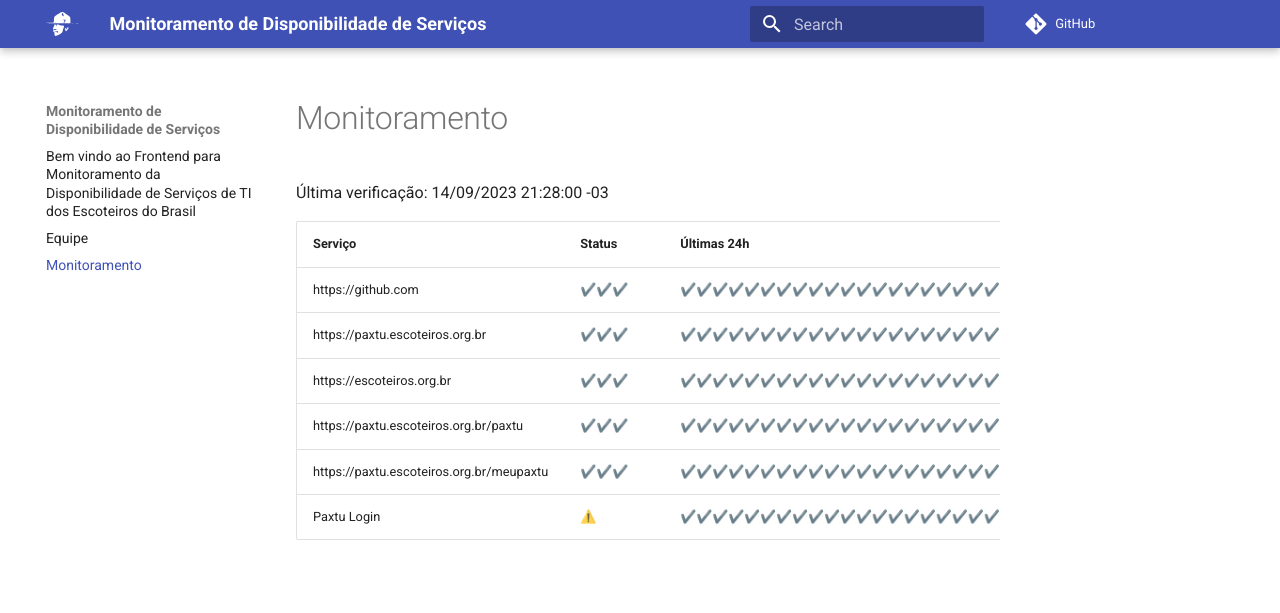
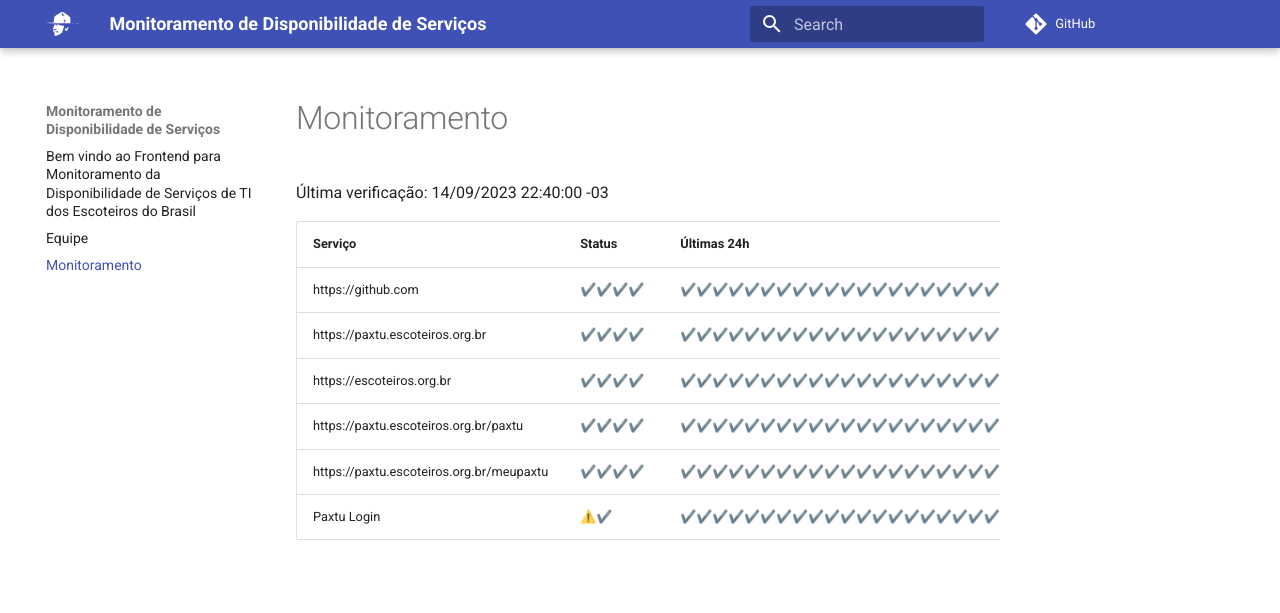
Before and after one commit to Escoteiros/docs, an MkDocs documentation site: the page built from docs/uptime.md, in a window 1280 px wide. Shown: the top 613 px of the page. Built offline with MkDocs 1.6.1 and Material for MkDocs 9.7.7, drawn with Linux system fonts in a browser that asks for light colours; comment, search, counter and statistics services are not loaded.

Commit message:
[UPTIME] updating data

```diff
--- a/docs/uptime.md
+++ b/docs/uptime.md
@@ -1,12 +1,12 @@
 # Monitoramento
 
-Última verificação: 14/09/2023 21:28:00 -03
+Última verificação: 14/09/2023 22:40:00 -03
 
 |Serviço|Status|Últimas 24h|
 |---|---|---|
-|https://github.com|<span title="2023-09-11: OK=5">✔️</span><span title="2023-09-12: OK=25">✔️</span><span title="2023-09-13: OK=31">✔️</span>|<span title="13/09/2023 21:28:00 -03 : 200">✔️</span><span title="13/09/2023 22:39:00 -03 : 200">✔️</span><span title="13/09/2023 23:12:00 -03 : 200">✔️</span><span title="14/09/2023 00:06:00 -03 : 200">✔️</span><span title="14/09/2023 01:07:00 -03 : 200">✔️</span><span title="14/09/2023 02:04:00 -03 : 200">✔️</span><span title="14/09/2023 03:08:00 -03 : 200">✔️</span><span title="14/09/2023 04:06:00 -03 : 200">✔️</span><span title="14/09/2023 05:08:00 -03 : 200">✔️</span><span title="14/09/2023 06:05:00 -03 : 200">✔️</span><span title="14/09/2023 07:06:00 -03 : 200">✔️</span><span title="14/09/2023 08:03:00 -03 : 200">✔️</span><span title="14/09/2023 09:11:00 -03 : 200">✔️</span><span title="14/09/2023 10:08:00 -03 : 200">✔️</span><span title="14/09/2023 11:04:00 -03 : 200">✔️</span><span title="14/09/2023 12:06:00 -03 : 200">✔️</span><span title="14/09/2023 13:07:00 -03 : 200">✔️</span><span title="14/09/2023 14:04:00 -03 : 200">✔️</span><span title="14/09/2023 15:07:00 -03 : 200">✔️</span><span title="14/09/2023 16:02:00 -03 : 200">✔️</span><span title="14/09/2023 17:06:00 -03 : 200">✔️</span><span title="14/09/2023 18:03:00 -03 : 200">✔️</span><span title="14/09/2023 19:04:00 -03 : 200">✔️</span><span title="14/09/2023 20:05:00 -03 : 200">✔️</span><span title="14/09/2023 21:28:00 -03 : 200">✔️</span>|
-|https://paxtu.escoteiros.org.br|<span title="2023-09-11: OK=5">✔️</span><span title="2023-09-12: OK=25">✔️</span><span title="2023-09-13: OK=31">✔️</span>|<span title="13/09/2023 21:28:00 -03 : 200">✔️</span><span title="13/09/2023 22:39:00 -03 : 200">✔️</span><span title="13/09/2023 23:12:00 -03 : 200">✔️</span><span title="14/09/2023 00:06:00 -03 : 200">✔️</span><span title="14/09/2023 01:07:00 -03 : 200">✔️</span><span title="14/09/2023 02:04:00 -03 : 200">✔️</span><span title="14/09/2023 03:08:00 -03 : 200">✔️</span><span title="14/09/2023 04:06:00 -03 : 200">✔️</span><span title="14/09/2023 05:08:00 -03 : 200">✔️</span><span title="14/09/2023 06:05:00 -03 : 200">✔️</span><span title="14/09/2023 07:06:00 -03 : 200">✔️</span><span title="14/09/2023 08:03:00 -03 : 200">✔️</span><span title="14/09/2023 09:11:00 -03 : 200">✔️</span><span title="14/09/2023 10:08:00 -03 : 200">✔️</span><span title="14/09/2023 11:04:00 -03 : 200">✔️</span><span title="14/09/2023 12:06:00 -03 : 200">✔️</span><span title="14/09/2023 13:07:00 -03 : 200">✔️</span><span title="14/09/2023 14:04:00 -03 : 200">✔️</span><span title="14/09/2023 15:07:00 -03 : 200">✔️</span><span title="14/09/2023 16:02:00 -03 : 200">✔️</span><span title="14/09/2023 17:06:00 -03 : 200">✔️</span><span title="14/09/2023 18:03:00 -03 : 200">✔️</span><span title="14/09/2023 19:04:00 -03 : 200">✔️</span><span title="14/09/2023 20:05:00 -03 : 200">✔️</span><span title="14/09/2023 21:28:00 -03 : 200">✔️</span>|
-|https://escoteiros.org.br|<span title="2023-09-11: OK=5">✔️</span><span title="2023-09-12: OK=25">✔️</span><span title="2023-09-13: OK=31">✔️</span>|<span title="13/09/2023 21:28:00 -03 : 200">✔️</span><span title="13/09/2023 22:39:00 -03 : 200">✔️</span><span title="13/09/2023 23:12:00 -03 : 200">✔️</span><span title="14/09/2023 00:06:00 -03 : 200">✔️</span><span title="14/09/2023 01:07:00 -03 : 200">✔️</span><span title="14/09/2023 02:04:00 -03 : 200">✔️</span><span title="14/09/2023 03:08:00 -03 : 200">✔️</span><span title="14/09/2023 04:06:00 -03 : 200">✔️</span><span title="14/09/2023 05:08:00 -03 : 200">✔️</span><span title="14/09/2023 06:05:00 -03 : 200">✔️</span><span title="14/09/2023 07:06:00 -03 : 200">✔️</span><span title="14/09/2023 08:03:00 -03 : 200">✔️</span><span title="14/09/2023 09:11:00 -03 : 200">✔️</span><span title="14/09/2023 10:08:00 -03 : 200">✔️</span><span title="14/09/2023 11:04:00 -03 : 200">✔️</span><span title="14/09/2023 12:06:00 -03 : 200">✔️</span><span title="14/09/2023 13:07:00 -03 : 200">✔️</span><span title="14/09/2023 14:04:00 -03 : 200">✔️</span><span title="14/09/2023 15:07:00 -03 : 200">✔️</span><span title="14/09/2023 16:02:00 -03 : 200">✔️</span><span title="14/09/2023 17:06:00 -03 : 200">✔️</span><span title="14/09/2023 18:03:00 -03 : 200">✔️</span><span title="14/09/2023 19:04:00 -03 : 200">✔️</span><span title="14/09/2023 20:05:00 -03 : 200">✔️</span><span title="14/09/2023 21:28:00 -03 : 200">✔️</span>|
-|https://paxtu.escoteiros.org.br/paxtu|<span title="2023-09-11: OK=1">✔️</span><span title="2023-09-12: OK=25">✔️</span><span title="2023-09-13: OK=31">✔️</span>|<span title="13/09/2023 21:28:00 -03 : 200">✔️</span><span title="13/09/2023 22:39:00 -03 : 200">✔️</span><span title="13/09/2023 23:12:00 -03 : 200">✔️</span><span title="14/09/2023 00:06:00 -03 : 200">✔️</span><span title="14/09/2023 01:07:00 -03 : 200">✔️</span><span title="14/09/2023 02:04:00 -03 : 200">✔️</span><span title="14/09/2023 03:08:00 -03 : 200">✔️</span><span title="14/09/2023 04:06:00 -03 : 200">✔️</span><span title="14/09/2023 05:08:00 -03 : 200">✔️</span><span title="14/09/2023 06:05:00 -03 : 200">✔️</span><span title="14/09/2023 07:06:00 -03 : 200">✔️</span><span title="14/09/2023 08:03:00 -03 : 200">✔️</span><span title="14/09/2023 09:11:00 -03 : 200">✔️</span><span title="14/09/2023 10:08:00 -03 : 200">✔️</span><span title="14/09/2023 11:04:00 -03 : 200">✔️</span><span title="14/09/2023 12:06:00 -03 : 200">✔️</span><span title="14/09/2023 13:07:00 -03 : 200">✔️</span><span title="14/09/2023 14:04:00 -03 : 200">✔️</span><span title="14/09/2023 15:07:00 -03 : 200">✔️</span><span title="14/09/2023 16:02:00 -03 : 200">✔️</span><span title="14/09/2023 17:06:00 -03 : 200">✔️</span><span title="14/09/2023 18:03:00 -03 : 200">✔️</span><span title="14/09/2023 19:04:00 -03 : 200">✔️</span><span title="14/09/2023 20:05:00 -03 : 200">✔️</span><span title="14/09/2023 21:28:00 -03 : 200">✔️</span>|
-|https://paxtu.escoteiros.org.br/meupaxtu|<span title="2023-09-11: OK=1">✔️</span><span title="2023-09-12: OK=25">✔️</span><span title="2023-09-13: OK=31">✔️</span>|<span title="13/09/2023 21:28:00 -03 : 200">✔️</span><span title="13/09/2023 22:39:00 -03 : 200">✔️</span><span title="13/09/2023 23:12:00 -03 : 200">✔️</span><span title="14/09/2023 00:06:00 -03 : 200">✔️</span><span title="14/09/2023 01:07:00 -03 : 200">✔️</span><span title="14/09/2023 02:04:00 -03 : 200">✔️</span><span title="14/09/2023 03:08:00 -03 : 200">✔️</span><span title="14/09/2023 04:06:00 -03 : 200">✔️</span><span title="14/09/2023 05:08:00 -03 : 200">✔️</span><span title="14/09/2023 06:05:00 -03 : 200">✔️</span><span title="14/09/2023 07:06:00 -03 : 200">✔️</span><span title="14/09/2023 08:03:00 -03 : 200">✔️</span><span title="14/09/2023 09:11:00 -03 : 200">✔️</span><span title="14/09/2023 10:08:00 -03 : 200">✔️</span><span title="14/09/2023 11:04:00 -03 : 200">✔️</span><span title="14/09/2023 12:06:00 -03 : 200">✔️</span><span title="14/09/2023 13:07:00 -03 : 200">✔️</span><span title="14/09/2023 14:04:00 -03 : 200">✔️</span><span title="14/09/2023 15:07:00 -03 : 200">✔️</span><span title="14/09/2023 16:02:00 -03 : 200">✔️</span><span title="14/09/2023 17:06:00 -03 : 200">✔️</span><span title="14/09/2023 18:03:00 -03 : 200">✔️</span><span title="14/09/2023 19:04:00 -03 : 200">✔️</span><span title="14/09/2023 20:05:00 -03 : 200">✔️</span><span title="14/09/2023 21:28:00 -03 : 200">✔️</span>|
-|Paxtu Login|<span title="2023-09-13: OK=24, Falhas=6">⚠️</span>|<span title="13/09/2023 21:28:00 -03 : 200">✔️</span><span title="13/09/2023 22:39:00 -03 : 200">✔️</span><span title="13/09/2023 23:12:00 -03 : 200">✔️</span><span title="14/09/2023 00:06:00 -03 : 200">✔️</span><span title="14/09/2023 01:07:00 -03 : 200">✔️</span><span title="14/09/2023 02:05:00 -03 : 200">✔️</span><span title="14/09/2023 03:08:00 -03 : 200">✔️</span><span title="14/09/2023 04:06:00 -03 : 200">✔️</span><span title="14/09/2023 05:08:00 -03 : 200">✔️</span><span title="14/09/2023 06:05:00 -03 : 200">✔️</span><span title="14/09/2023 07:06:00 -03 : 200">✔️</span><span title="14/09/2023 08:03:00 -03 : 200">✔️</span><span title="14/09/2023 09:11:00 -03 : 200">✔️</span><span title="14/09/2023 10:08:00 -03 : 200">✔️</span><span title="14/09/2023 11:04:00 -03 : 200">✔️</span><span title="14/09/2023 12:06:00 -03 : 200">✔️</span><span title="14/09/2023 13:07:00 -03 : 200">✔️</span><span title="14/09/2023 14:04:00 -03 : 200">✔️</span><span title="14/09/2023 15:07:00 -03 : 200">✔️</span><span title="14/09/2023 16:02:00 -03 : 200">✔️</span><span title="14/09/2023 17:06:00 -03 : 200">✔️</span><span title="14/09/2023 18:03:00 -03 : 200">✔️</span><span title="14/09/2023 19:04:00 -03 : 200">✔️</span><span title="14/09/2023 20:05:00 -03 : 200">✔️</span><span title="14/09/2023 21:28:00 -03 : 200">✔️</span>|
+|https://github.com|<span title="2023-09-11: OK=5">✔️</span><span title="2023-09-12: OK=25">✔️</span><span title="2023-09-13: OK=31">✔️</span><span title="2023-09-14: OK=2">✔️</span>|<span title="13/09/2023 23:12:00 -03 : 200">✔️</span><span title="14/09/2023 00:06:00 -03 : 200">✔️</span><span title="14/09/2023 01:07:00 -03 : 200">✔️</span><span title="14/09/2023 02:04:00 -03 : 200">✔️</span><span title="14/09/2023 03:08:00 -03 : 200">✔️</span><span title="14/09/2023 04:06:00 -03 : 200">✔️</span><span title="14/09/2023 05:08:00 -03 : 200">✔️</span><span title="14/09/2023 06:05:00 -03 : 200">✔️</span><span title="14/09/2023 07:06:00 -03 : 200">✔️</span><span title="14/09/2023 08:03:00 -03 : 200">✔️</span><span title="14/09/2023 09:11:00 -03 : 200">✔️</span><span title="14/09/2023 10:08:00 -03 : 200">✔️</span><span title="14/09/2023 11:04:00 -03 : 200">✔️</span><span title="14/09/2023 12:06:00 -03 : 200">✔️</span><span title="14/09/2023 13:07:00 -03 : 200">✔️</span><span title="14/09/2023 14:04:00 -03 : 200">✔️</span><span title="14/09/2023 15:07:00 -03 : 200">✔️</span><span title="14/09/2023 16:02:00 -03 : 200">✔️</span><span title="14/09/2023 17:06:00 -03 : 200">✔️</span><span title="14/09/2023 18:03:00 -03 : 200">✔️</span><span title="14/09/2023 19:04:00 -03 : 200">✔️</span><span title="14/09/2023 20:05:00 -03 : 200">✔️</span><span title="14/09/2023 21:28:00 -03 : 200">✔️</span><span title="14/09/2023 22:40:00 -03 : 200">✔️</span>|
+|https://paxtu.escoteiros.org.br|<span title="2023-09-11: OK=5">✔️</span><span title="2023-09-12: OK=25">✔️</span><span title="2023-09-13: OK=31">✔️</span><span title="2023-09-14: OK=2">✔️</span>|<span title="13/09/2023 23:12:00 -03 : 200">✔️</span><span title="14/09/2023 00:06:00 -03 : 200">✔️</span><span title="14/09/2023 01:07:00 -03 : 200">✔️</span><span title="14/09/2023 02:04:00 -03 : 200">✔️</span><span title="14/09/2023 03:08:00 -03 : 200">✔️</span><span title="14/09/2023 04:06:00 -03 : 200">✔️</span><span title="14/09/2023 05:08:00 -03 : 200">✔️</span><span title="14/09/2023 06:05:00 -03 : 200">✔️</span><span title="14/09/2023 07:06:00 -03 : 200">✔️</span><span title="14/09/2023 08:03:00 -03 : 200">✔️</span><span title="14/09/2023 09:11:00 -03 : 200">✔️</span><span title="14/09/2023 10:08:00 -03 : 200">✔️</span><span title="14/09/2023 11:04:00 -03 : 200">✔️</span><span title="14/09/2023 12:06:00 -03 : 200">✔️</span><span title="14/09/2023 13:07:00 -03 : 200">✔️</span><span title="14/09/2023 14:04:00 -03 : 200">✔️</span><span title="14/09/2023 15:07:00 -03 : 200">✔️</span><span title="14/09/2023 16:02:00 -03 : 200">✔️</span><span title="14/09/2023 17:06:00 -03 : 200">✔️</span><span title="14/09/2023 18:03:00 -03 : 200">✔️</span><span title="14/09/2023 19:04:00 -03 : 200">✔️</span><span title="14/09/2023 20:05:00 -03 : 200">✔️</span><span title="14/09/2023 21:28:00 -03 : 200">✔️</span><span title="14/09/2023 22:40:00 -03 : 200">✔️</span>|
+|https://escoteiros.org.br|<span title="2023-09-11: OK=5">✔️</span><span title="2023-09-12: OK=25">✔️</span><span title="2023-09-13: OK=31">✔️</span><span title="2023-09-14: OK=2">✔️</span>|<span title="13/09/2023 23:12:00 -03 : 200">✔️</span><span title="14/09/2023 00:06:00 -03 : 200">✔️</span><span title="14/09/2023 01:07:00 -03 : 200">✔️</span><span title="14/09/2023 02:04:00 -03 : 200">✔️</span><span title="14/09/2023 03:08:00 -03 : 200">✔️</span><span title="14/09/2023 04:06:00 -03 : 200">✔️</span><span title="14/09/2023 05:08:00 -03 : 200">✔️</span><span title="14/09/2023 06:05:00 -03 : 200">✔️</span><span title="14/09/2023 07:06:00 -03 : 200">✔️</span><span title="14/09/2023 08:03:00 -03 : 200">✔️</span><span title="14/09/2023 09:11:00 -03 : 200">✔️</span><span title="14/09/2023 10:08:00 -03 : 200">✔️</span><span title="14/09/2023 11:04:00 -03 : 200">✔️</span><span title="14/09/2023 12:06:00 -03 : 200">✔️</span><span title="14/09/2023 13:07:00 -03 : 200">✔️</span><span title="14/09/2023 14:04:00 -03 : 200">✔️</span><span title="14/09/2023 15:07:00 -03 : 200">✔️</span><span title="14/09/2023 16:02:00 -03 : 200">✔️</span><span title="14/09/2023 17:06:00 -03 : 200">✔️</span><span title="14/09/2023 18:03:00 -03 : 200">✔️</span><span title="14/09/2023 19:04:00 -03 : 200">✔️</span><span title="14/09/2023 20:05:00 -03 : 200">✔️</span><span title="14/09/2023 21:28:00 -03 : 200">✔️</span><span title="14/09/2023 22:40:00 -03 : 200">✔️</span>|
+|https://paxtu.escoteiros.org.br/paxtu|<span title="2023-09-11: OK=1">✔️</span><span title="2023-09-12: OK=25">✔️</span><span title="2023-09-13: OK=31">✔️</span><span title="2023-09-14: OK=2">✔️</span>|<span title="13/09/2023 23:12:00 -03 : 200">✔️</span><span title="14/09/2023 00:06:00 -03 : 200">✔️</span><span title="14/09/2023 01:07:00 -03 : 200">✔️</span><span title="14/09/2023 02:04:00 -03 : 200">✔️</span><span title="14/09/2023 03:08:00 -03 : 200">✔️</span><span title="14/09/2023 04:06:00 -03 : 200">✔️</span><span title="14/09/2023 05:08:00 -03 : 200">✔️</span><span title="14/09/2023 06:05:00 -03 : 200">✔️</span><span title="14/09/2023 07:06:00 -03 : 200">✔️</span><span title="14/09/2023 08:03:00 -03 : 200">✔️</span><span title="14/09/2023 09:11:00 -03 : 200">✔️</span><span title="14/09/2023 10:08:00 -03 : 200">✔️</span><span title="14/09/2023 11:04:00 -03 : 200">✔️</span><span title="14/09/2023 12:06:00 -03 : 200">✔️</span><span title="14/09/2023 13:07:00 -03 : 200">✔️</span><span title="14/09/2023 14:04:00 -03 : 200">✔️</span><span title="14/09/2023 15:07:00 -03 : 200">✔️</span><span title="14/09/2023 16:02:00 -03 : 200">✔️</span><span title="14/09/2023 17:06:00 -03 : 200">✔️</span><span title="14/09/2023 18:03:00 -03 : 200">✔️</span><span title="14/09/2023 19:04:00 -03 : 200">✔️</span><span title="14/09/2023 20:05:00 -03 : 200">✔️</span><span title="14/09/2023 21:28:00 -03 : 200">✔️</span><span title="14/09/2023 22:40:00 -03 : 200">✔️</span>|
+|https://paxtu.escoteiros.org.br/meupaxtu|<span title="2023-09-11: OK=1">✔️</span><span title="2023-09-12: OK=25">✔️</span><span title="2023-09-13: OK=31">✔️</span><span title="2023-09-14: OK=2">✔️</span>|<span title="13/09/2023 23:12:00 -03 : 200">✔️</span><span title="14/09/2023 00:06:00 -03 : 200">✔️</span><span title="14/09/2023 01:07:00 -03 : 200">✔️</span><span title="14/09/2023 02:04:00 -03 : 200">✔️</span><span title="14/09/2023 03:08:00 -03 : 200">✔️</span><span title="14/09/2023 04:06:00 -03 : 200">✔️</span><span title="14/09/2023 05:08:00 -03 : 200">✔️</span><span title="14/09/2023 06:05:00 -03 : 200">✔️</span><span title="14/09/2023 07:06:00 -03 : 200">✔️</span><span title="14/09/2023 08:03:00 -03 : 200">✔️</span><span title="14/09/2023 09:11:00 -03 : 200">✔️</span><span title="14/09/2023 10:08:00 -03 : 200">✔️</span><span title="14/09/2023 11:04:00 -03 : 200">✔️</span><span title="14/09/2023 12:06:00 -03 : 200">✔️</span><span title="14/09/2023 13:07:00 -03 : 200">✔️</span><span title="14/09/2023 14:04:00 -03 : 200">✔️</span><span title="14/09/2023 15:07:00 -03 : 200">✔️</span><span title="14/09/2023 16:02:00 -03 : 200">✔️</span><span title="14/09/2023 17:06:00 -03 : 200">✔️</span><span title="14/09/2023 18:03:00 -03 : 200">✔️</span><span title="14/09/2023 19:04:00 -03 : 200">✔️</span><span title="14/09/2023 20:05:00 -03 : 200">✔️</span><span title="14/09/2023 21:28:00 -03 : 200">✔️</span><span title="14/09/2023 22:40:00 -03 : 200">✔️</span>|
+|Paxtu Login|<span title="2023-09-13: OK=24, Falhas=6">⚠️</span><span title="2023-09-14: OK=2">✔️</span>|<span title="13/09/2023 23:12:00 -03 : 200">✔️</span><span title="14/09/2023 00:06:00 -03 : 200">✔️</span><span title="14/09/2023 01:07:00 -03 : 200">✔️</span><span title="14/09/2023 02:05:00 -03 : 200">✔️</span><span title="14/09/2023 03:08:00 -03 : 200">✔️</span><span title="14/09/2023 04:06:00 -03 : 200">✔️</span><span title="14/09/2023 05:08:00 -03 : 200">✔️</span><span title="14/09/2023 06:05:00 -03 : 200">✔️</span><span title="14/09/2023 07:06:00 -03 : 200">✔️</span><span title="14/09/2023 08:03:00 -03 : 200">✔️</span><span title="14/09/2023 09:11:00 -03 : 200">✔️</span><span title="14/09/2023 10:08:00 -03 : 200">✔️</span><span title="14/09/2023 11:04:00 -03 : 200">✔️</span><span title="14/09/2023 12:06:00 -03 : 200">✔️</span><span title="14/09/2023 13:07:00 -03 : 200">✔️</span><span title="14/09/2023 14:04:00 -03 : 200">✔️</span><span title="14/09/2023 15:07:00 -03 : 200">✔️</span><span title="14/09/2023 16:02:00 -03 : 200">✔️</span><span title="14/09/2023 17:06:00 -03 : 200">✔️</span><span title="14/09/2023 18:03:00 -03 : 200">✔️</span><span title="14/09/2023 19:04:00 -03 : 200">✔️</span><span title="14/09/2023 20:05:00 -03 : 200">✔️</span><span title="14/09/2023 21:28:00 -03 : 200">✔️</span><span title="14/09/2023 22:40:00 -03 : 200">✔️</span>|
```
Also changed, not shown: 1 other file.
